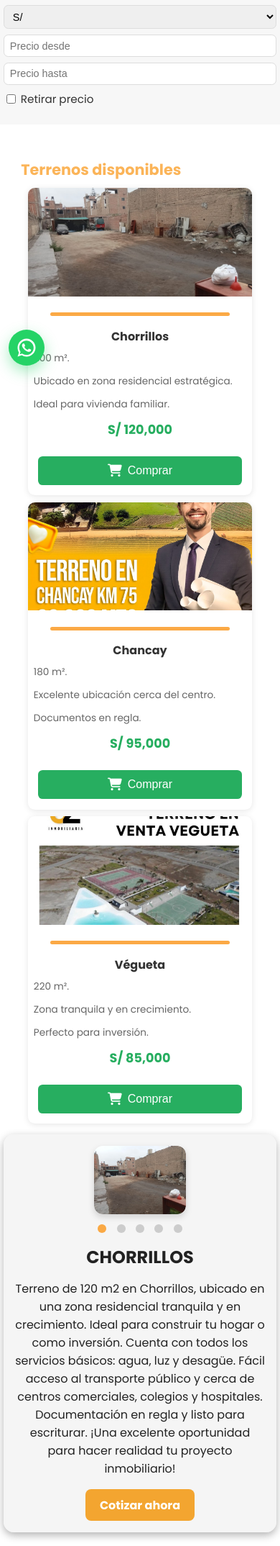
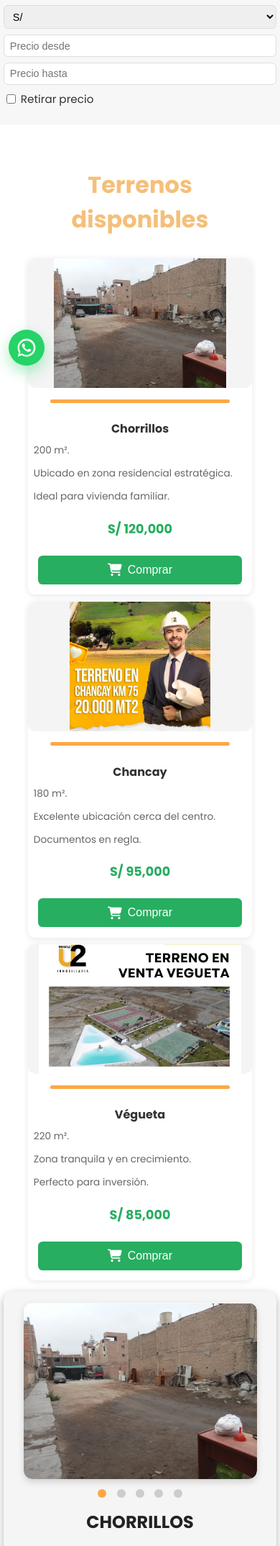
Before and after one commit to Axeeldiaz01/Urbaniza2-Prueba, a PHP site: page /terrenos.html in a window 390 px wide. Shown: the part 324-2472 px from the top of the page at 72% size. Run offline with PHP 8.4, Linux system fonts and the light colour scheme.

Commit message:
modificaciones de tamaño de imagenes y algunos detalles extras

```diff
--- a/css/blog.css
+++ b/css/blog.css
@@ -463,6 +463,7 @@ nav ul li a:hover {
   .faq-question {
     padding: 20px;
     font-size: 1rem;
+    gap: 15px;
   }
 
   .faq-section h2 {
--- a/css/style.css
+++ b/css/style.css
@@ -148,8 +148,10 @@ nav ul li a:focus-visible {
 /* Responsividad */
 @media (max-width: 768px) {
   nav {
+    margin: 0;
     position: fixed;
     top: 0;
+    bottom: 0;
     right: -100%;
     width: 70%;
     height: 100vh;
@@ -492,7 +494,7 @@ section {
   margin-bottom: 30px;
 }
 section h2 {
-  color: rgba(249, 145, 9, 0.679);
+  color: rgba(240, 161, 58, 0.679);
   font-size: 1.3rem;
   margin-bottom: 10px;
 }
@@ -505,7 +507,8 @@ section h2 {
   margin: 0 auto;
   border-radius: 15px;
   box-shadow: 0 10px 30px rgba(0, 0, 0, 0.2);
-  height: 450px;
+
+  aspect-ratio: 16 / 9;
 }
 
 .carrusel-imagenes {
@@ -534,7 +537,8 @@ section h2 {
 .slide img {
   width: 100%;
   height: 100%;
-  object-fit: cover;
+  object-fit: contain;
+  background: transparent;
   display: block;
   transition: transform 0.3s ease;
   border-radius: 15px;
@@ -628,6 +632,7 @@ section h2 {
 }
 
 /* Responsive ajustes */
+/*
 @media screen and (max-width: 768px) {
   .carrusel-terrenos {
     height: 350px;
@@ -637,7 +642,7 @@ section h2 {
 @media screen and (max-width: 480px) {
   .carrusel-terrenos {
     height: 280px;
-  }
+  }*/
 
   .slide-caption {
     padding: 1rem;
@@ -650,7 +655,7 @@ section h2 {
   .slide-caption p {
     font-size: 0.9rem;
   }
-}
+
 
 /* Footer */
 footer {
@@ -2317,5 +2322,4 @@ header.shrink {
 header.shrink .logo {
   height: 38px;
 }
-
-}
+}
--- a/css/terrenos.css
+++ b/css/terrenos.css
@@ -164,13 +164,10 @@ html {
 }
 
 /* Galería de terrenos */
-#terrenos h2 {
-  text-align: left;
+#terrenos-disponibles h2 {
+  text-align: center;
   font-size: 2rem;
-  color: #000000;
-  margin: 0.6rem 0;
-  position: relative;
-  padding: 1.25rem;
+  margin: 30px 0;
 }
 
 .galeria {
@@ -201,11 +198,12 @@ html {
   transform: translateY(-0.3rem);
 }
 
+/*
 .card img {
-  width: 100%;
   height: 11.25rem;
   object-fit: cover;
-}
+}*/
+
 
 .card h3 {
   margin: 0.6rem;
@@ -664,9 +662,9 @@ footer p {
     margin: 0 0.5rem 0.75rem;
   }
 
-  .card img {
+  /*.card img {
     height: 9.4rem;
-  }
+  }*/
 
   .modal-contenido {
     max-width: 95%;
@@ -734,11 +732,12 @@ footer p {
 
   .card {
     margin: 0 0.125rem;
+    text-align: center;
   }
 
-  .card img {
+/*  .card img {
     height: 8.125rem;
-  }
+  }*/
 
   .section {
     margin: 0.625rem 0.125rem;
@@ -1340,7 +1339,6 @@ footer p {
   background: #25d366;
   color: white;
 }
-
 .btn-contactar:hover {
   background: #20b954;
 }
@@ -1479,3 +1477,43 @@ footer p {
         display: block;
     }
 }
+
+
+.card img {
+  width: 100%;
+  height: 180px;   /* un poco más pequeño */
+  object-fit: contain;  /* muestra toda la imagen */
+  background-color: #f4f4f4; /* relleno bonito */
+  border-radius: 10px;
+}
+
+
+
+.card {
+  display: flex;
+  flex-direction: column;
+  justify-content: space-between;
+}
+
+
+/* ================================
+   CARRUSEL GRANDE EN TELÉFONO
+   ================================ */
+@media (max-width: 768px) {
+
+  .carrusel-container {
+    width: 325px !important;
+    height: 29vh !important;   /* crece en largo */
+    max-height: none !important;
+    aspect-ratio: auto !important;
+
+  }
+
+  .carrusel-slide img {
+    width: 100%;
+    height: 100%;
+    object-fit: contain; /* no se corta */
+  }
+
+
+}
--- a/terrenos.html
+++ b/terrenos.html
@@ -106,9 +106,6 @@
     </div>
 
   </div>
-
-
-
   </section>
   <div id="chorrillos" class="section">
         <div class="cardd">
```
Also changed, not shown: css/nosotros.css (+7 -1 lines).
